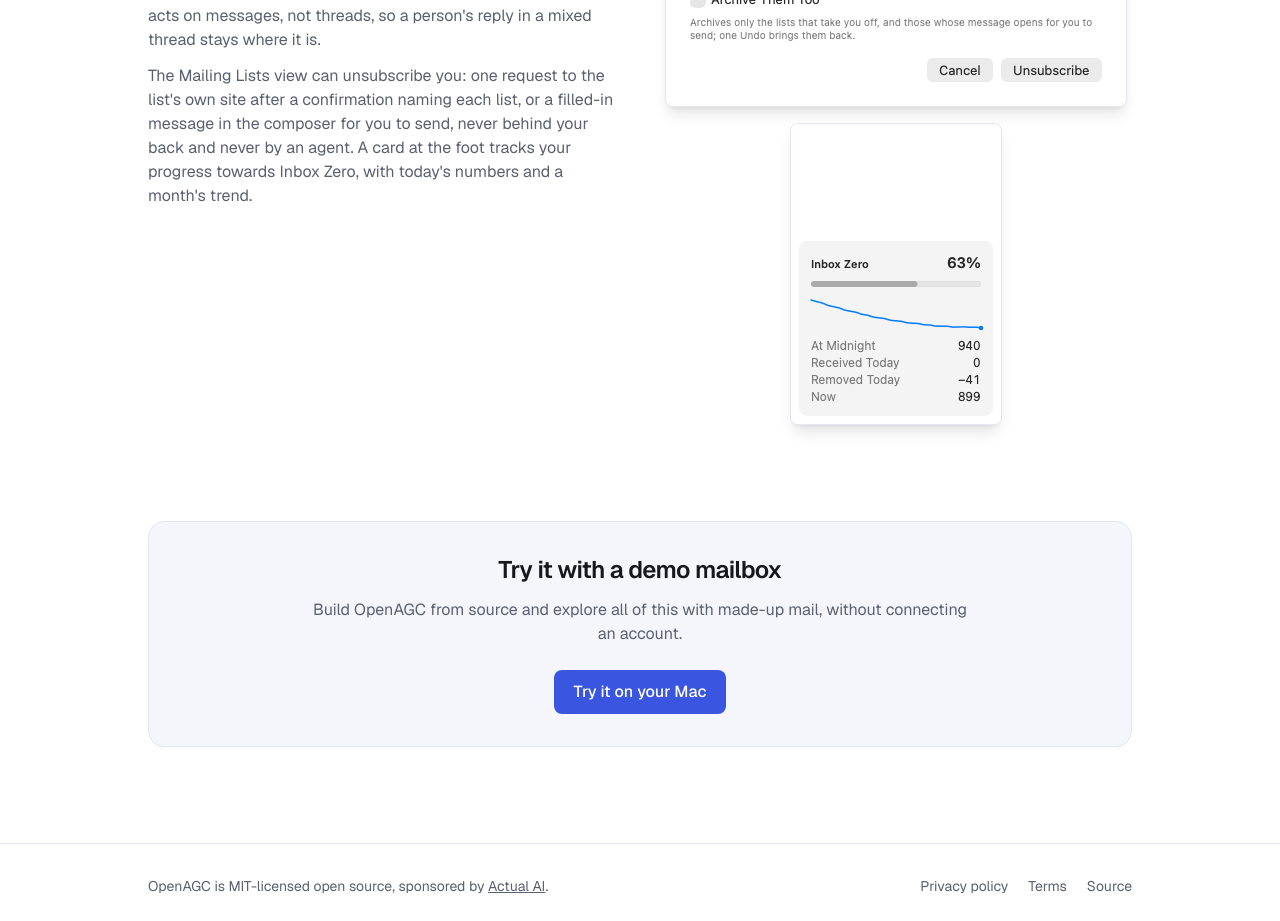
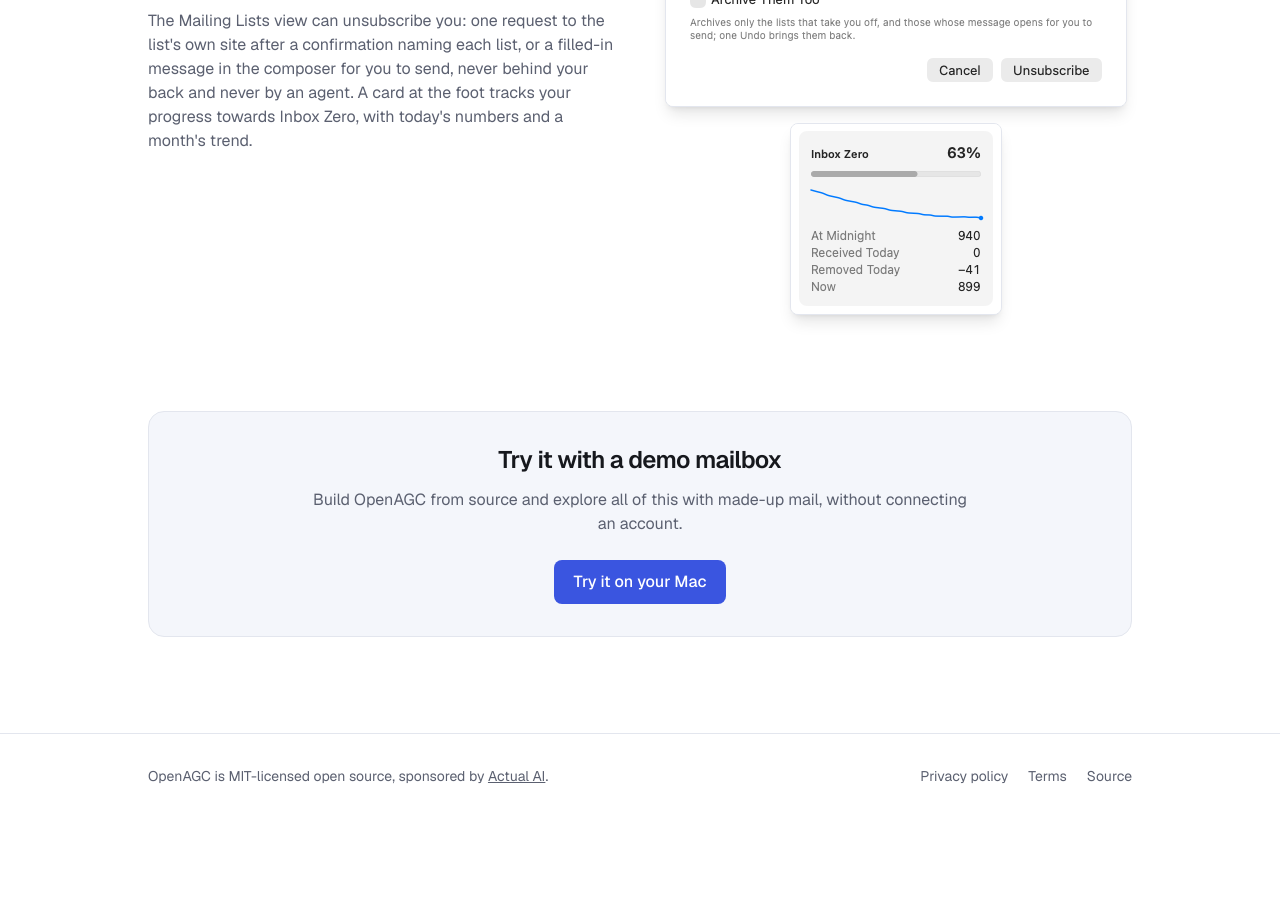
Before and after one commit to audiojak/openagc-website, a Next.js app: page /features in a window 1280 px wide. Shown: the part 4980-5901 px from the top of the page. After the commit the page ends 5798 px from the top, so only its background shows below. Built offline with nearby package versions, Linux system fonts and the light colour scheme.

Commit message:
Features page: trim the Inbox Zero card image
Co-Authored-By: Claude Fable 5.1 <noreply@anthropic.com>

```diff
--- a/src/app/features/page.tsx
+++ b/src/app/features/page.tsx
@@ -355,7 +355,7 @@ export default function Features() {
                   src="/img/cleanup-card.png"
                   alt="The Inbox Zero card: 63 percent, a falling sparkline, and today's numbers: At Midnight 940, Received Today 0, Removed Today minus 41, Now 899"
                   width={210}
-                  height={300}
+                  height={190}
                 />
               </div>
             </div>
```
Also changed, not shown: public/img/cleanup-card.png.
